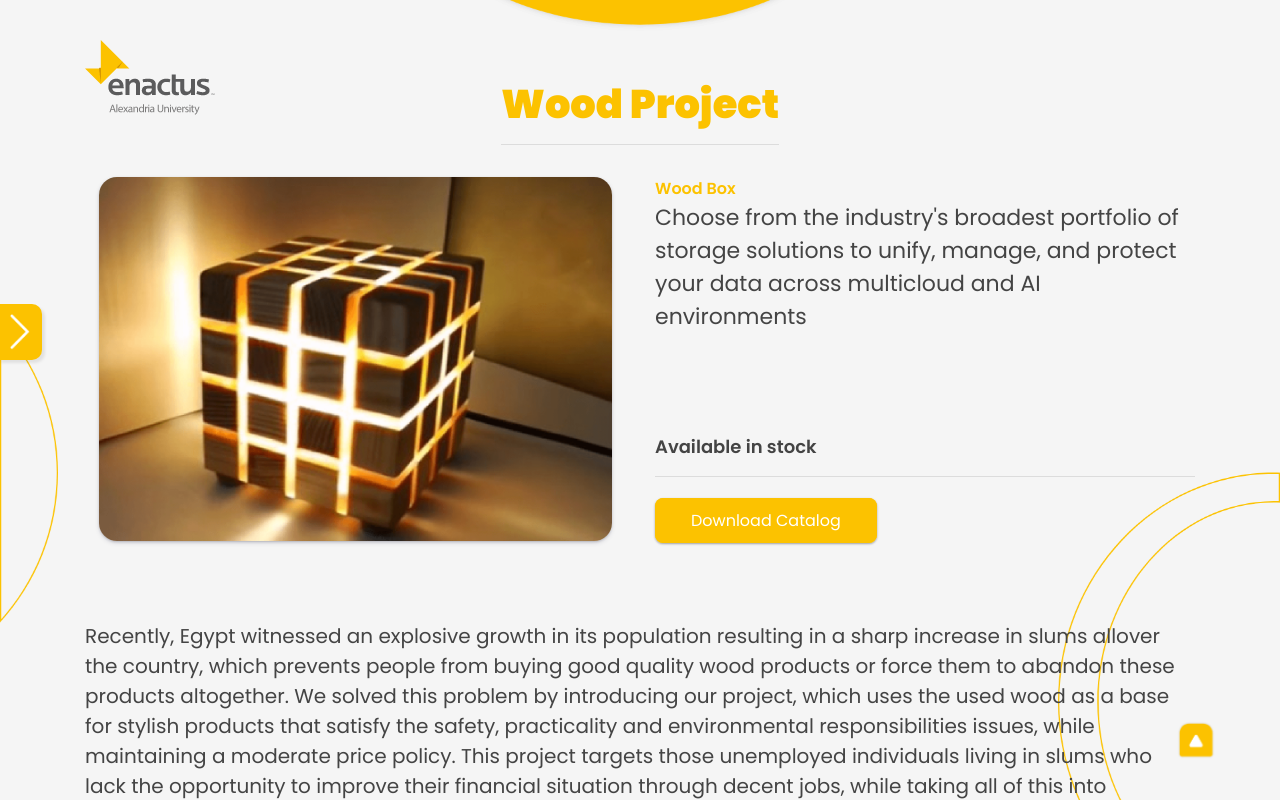
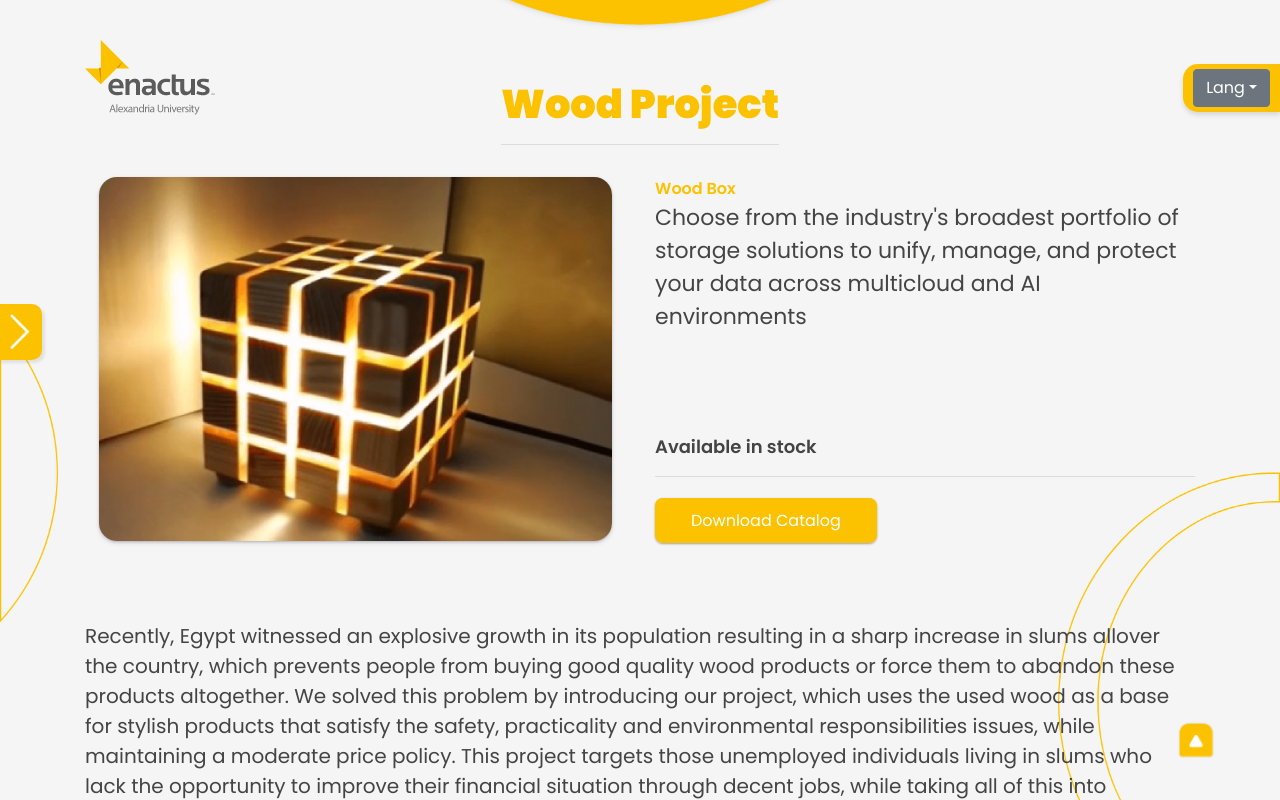
Before and after one commit to GehadSalemFekry/Enactus-Frontend, a Vue app: page /en/products/wood in a window 1280 px wide. Shown: the top 800 px of the page. Built offline with nearby package versions, Linux system fonts and the light colour scheme.

Commit message:
lang switcher

```diff
--- a/src/assets/scss/md/_projects.scss
+++ b/src/assets/scss/md/_projects.scss
@@ -41,6 +41,7 @@
   margin-top: 80px;
   margin-bottom: 50px;
   font-size: 20px;
+  text-align: start;
 }
 .project-image img {
   width: 100%;
--- a/src/components/Language.vue
+++ b/src/components/Language.vue
@@ -1,8 +1,25 @@
-<template lang="en">
+<template>
   <div>
-    <!-- <router-link :to="{ name: 'ar'}" class="lang display-5"> Ar </router-link> -->
+    <b-dropdown text="Lang" class="lang">
+      <b-dropdown-item href="#" @click.prevent="setLocale('en')">English</b-dropdown-item>
+      <b-dropdown-item href="#" @click.prevent="setLocale('ar')">Arabic</b-dropdown-item>
+    </b-dropdown>
   </div>
 </template>
+
+
+<script>
+export default {
+  methods: {
+    setLocale(locale) {
+      this.$i18n.locale = locale,
+      this.$router.push({
+        params: { lang: locale}
+      })
+    }
+  },
+}
+</script>
 
 <style scoped>
 .lang {
@@ -10,7 +27,7 @@
   right: 0px;
   top: 8%;
   background: #fcc200;
-  padding: 10px 20px;
+  padding: 5px 10px;
   font-size: 15px;
   border-top-left-radius: 15px;
   border-bottom-left-radius: 15px;
@@ -22,7 +39,7 @@
 }
 @media (max-width: 575.98px) {
   .lang {
-    padding: 6px 12px;
+    /* padding: 6px 12px; */
     font-size: 12px;
     border-top-left-radius: 10px;
     border-bottom-left-radius: 10px;
--- a/src/pages/WoodProject.vue
+++ b/src/pages/WoodProject.vue
@@ -1,4 +1,4 @@
-<template lang="en">
+<template>
 
     <div class="project">
       <div class="container">
```
